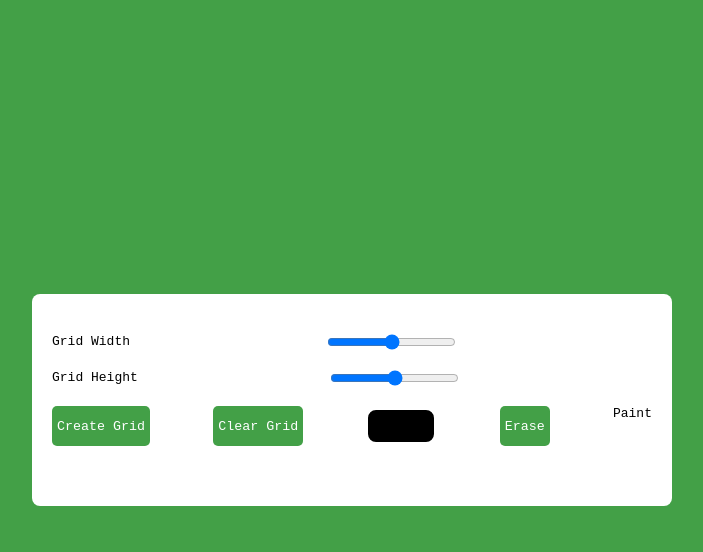
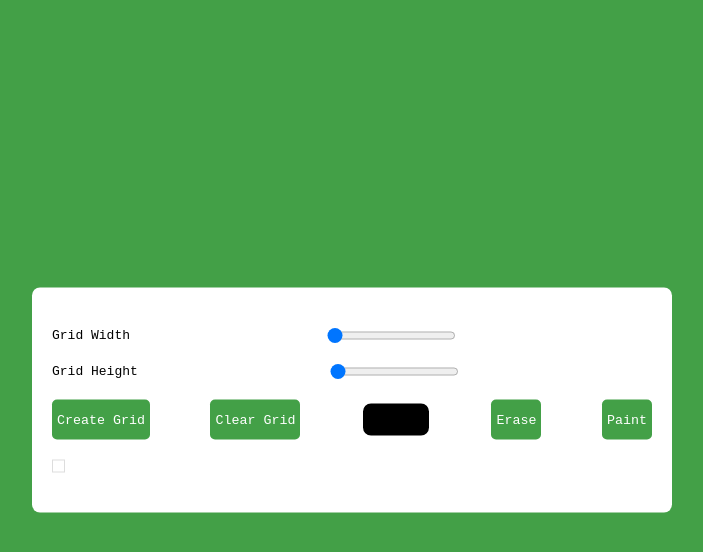
Before and after one commit to behldevansh/r-place, a plain HTML site: page index.html in a window 1280 px wide. Both pictures are taken after a click on the button "Create Grid". Shown: the whole page, without its empty margins (288-991 px from the left). Drawn offline with Linux system fonts and the light colour scheme.

Commit message:
fixed changes

```diff
--- a/index.html
+++ b/index.html
@@ -25,7 +25,7 @@
                 <button id="clear-grid">Clear Grid</button>
                 <input type="color" id="color-input">
                 <button id="erase-btn">Erase</button>
-                <buton id="paint-btn">Paint</buton>
+                <button id="paint-btn">Paint</button>
             </div>
 
         </div>
--- a/index.js
+++ b/index.js
@@ -1,4 +1,122 @@
-let container=document.querySelector('.container')
-let gridButton=document.querySelector('.submit-grid')
-let clearGridButton=document.querySelector('.clear-grid')
-let gridWidth=document.getElementById
+let container = document.querySelector(".container");
+let gridButton = document.getElementById("submit-grid");
+let clearGridButton = document.getElementById("clear-grid");
+let gridWidth = document.getElementById("width-range");
+let gridHeight = document.getElementById("height-range");
+let colorButton = document.getElementById("color-input");
+let eraseBtn = document.getElementById("erase-btn");
+let paintBtn = document.getElementById("paint-btn");
+let widthValue = document.getElementById("width-value");
+let heightValue = document.getElementById("height-value");
+
+let events = {
+    mouse: {
+        down: "mousedown",
+        move: "mousemove",
+        up: "mouseup"
+    },
+    touch: {
+        down: "touchstart",
+        mobe: "touchmove",
+        up: "touchend",
+    },
+};
+
+let deviceType = "";
+
+let draw = false;
+let erase = false;
+
+const isTouchDevice = () => {
+    try {
+        document.createEvent("TouchEvent");
+        deviceType = "touch";
+        return true;
+    } catch (e) {
+        deviceType = "mouse";
+        return false;
+    }
+};
+
+isTouchDevice();
+
+gridButton.addEventListener("click", () => {
+    container.innerHTML = "";
+    let count = 0;
+    for (let i = 0; i < gridHeight.value; i++) {
+        count += 2;
+        let div = document.createElement("div");
+        div.classList.add("gridRow");
+
+        for (let j = 0; j < gridWidth.value; j++) {
+            count += 2;
+            let col = document.createElement("div");
+            col.classList.add("gridCol");
+            col.setAttribute("id", `gridCol${count}`);
+            col.addEventListener(events[deviceType].down, () => {
+                draw = true;
+                if (erase) {
+                    col.style.backgroundColor = "transparent";
+                } else {
+                    col.style.backgroundColor = colorButton.value;
+                }
+            });
+
+            col.addEventListener(events[deviceType].move, (e) => {
+                let elementId = document.elementFromPoint(
+                    !isTouchDevice() ? e.clientX : e.touches[0].clientX,
+                    !isTouchDevice() ? e.clientY : e.touches[0].clientY,
+                ).id;
+                checker(elementId);
+            });
+
+            col.addEventListener(events[deviceType].up, () => {
+                draw = false;
+            });
+
+            div.appendChild(col);
+
+        }
+
+        container.appendChild(div);
+
+    }
+});
+
+function checker(elementId) {
+    let gridColumns = document.querySelectorAll(".gridCol");
+    gridColumns.forEach((element) => {
+        if (elementId == element.id) {
+            if (draw && !erase) {
+                element.style.backgroundColor = colorButton.value;
+            } else if (draw && erase) {
+                element.style.backgroundColor = "transparent";
+            }
+        }
+    });
+}
+
+clearGridButton.addEventListener("click", () => {
+    container.innerHTML = "";
+});
+
+eraseBtn.addEventListener("click", () => {
+    erase = true;
+});
+
+paintBtn.addEventListener("click", () => {
+    erase = false;
+});
+
+gridWidth.addEventListener("input", () => {
+    widthValue.innerHTML = gridWidth.value < 9 ? `0${gridWidth.value}` : gridWidth.value;
+});
+
+gridHeight.addEventListener("input", () => {
+    heightValue.innerHTML = gridHeight.value < 9 ? `0${gridHeight.value}` : gridHeight.value;
+});
+
+window.onload = () => {
+    gridHeight.value = 0;
+    gridWidth.value = 0;
+};
```
